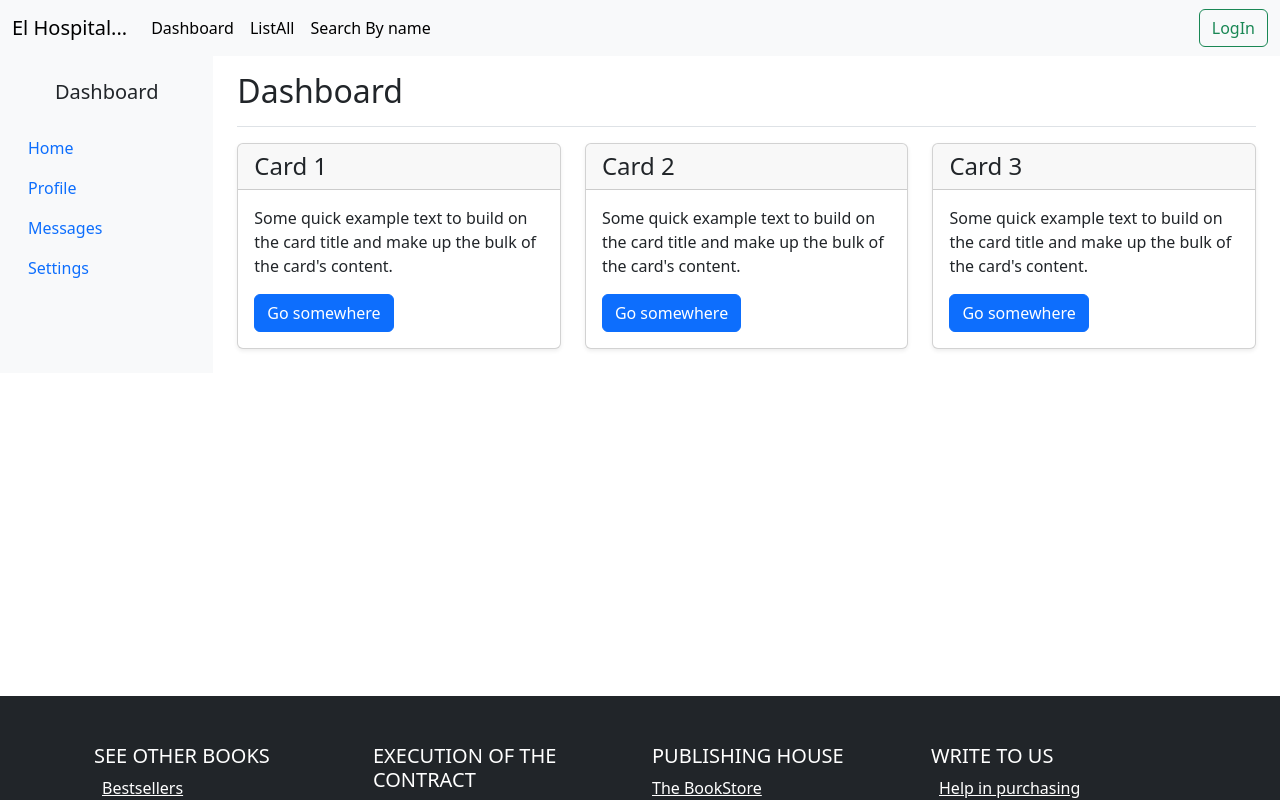
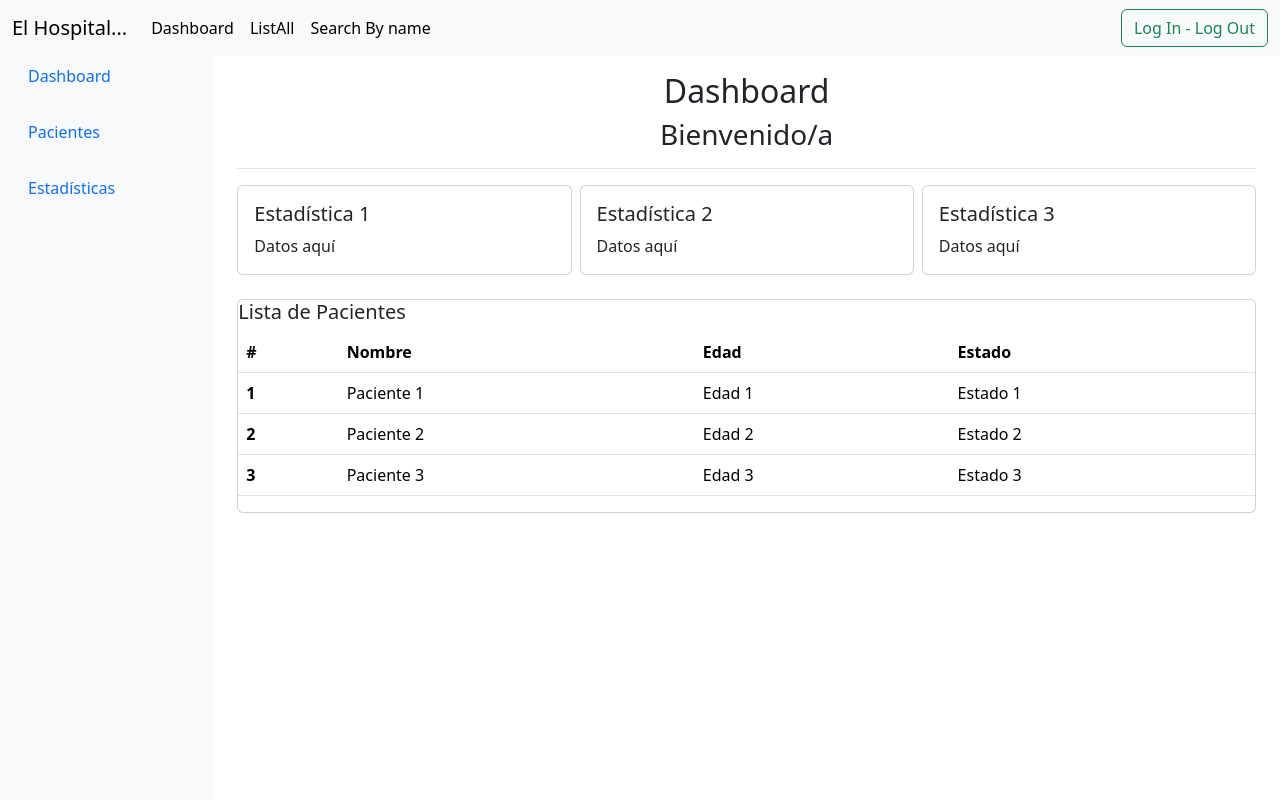
Before and after one commit to Xavier-Amatller/FrontendHospital, an Angular app: page /dashboard in a window 1280 px wide. Shown: the top 800 px of the page. Built offline with nearby package versions, Linux system fonts and the light colour scheme.

Commit message:
added login and log out functionality and cannot acces to dashboard while not loged in

```diff
--- a/src/app/app.component.ts
+++ b/src/app/app.component.ts
@@ -8,5 +8,4 @@ import { Component } from '@angular/core';
 })
 export class AppComponent {
   title = 'FrontendHospital';
-  isLogged = false;
 }
--- a/src/app/header/header.component.html
+++ b/src/app/header/header.component.html
@@ -1,4 +1,4 @@
-<header>
+<header style="height: auto;">
   <nav class="navbar navbar-expand-lg bg-body-tertiary">
     <div class="container-fluid">
       <button
@@ -25,7 +25,9 @@
             <a class="nav-link active" routerLink="nurse/search-by-name">Search By name</a>
           </li>
         </ul>
-          <button  class="btn btn-outline-success" type="button" routerLink="nurse/login">LogIn</button>
+        <div>
+          <button (click)="sesion()" id="sessionBtn" class="btn btn-outline-success" type="button" routerLink="nurse/login">Log In - Log Out</button>
+        </div>
       </div>
     </div>
   </nav>
--- a/src/app/header/header.component.ts
+++ b/src/app/header/header.component.ts
@@ -5,11 +5,15 @@ import { Component, OnInit } from '@angular/core';
   standalone: false,
 
   templateUrl: './header.component.html',
-  styleUrl: './header.component.css'
+  styleUrl: './header.component.css',
 })
-export class HeaderComponent implements OnInit{
+export class HeaderComponent implements OnInit {
+  ngOnInit(): void {
+  }
 
-  ngOnInit(): void {
-
+  sesion() {
+    if (localStorage.getItem('isLogged') == 'true') {
+      localStorage.setItem('isLogged', 'false');
+    }
   }
 }
--- a/src/app/user/dashboard/dashboard.component.html
+++ b/src/app/user/dashboard/dashboard.component.html
@@ -1,74 +1,89 @@
-<div style="height: 80vh;" class="container-fluid">
-  <div class="row">
-    <nav class="col-md-2 d-none d-md-block bg-light sidebar">
-      <div class="sidebar-sticky">
-        <h5 class="sidebar-heading text-center my-4">Dashboard</h5>
-        <ul class="nav flex-column">
+<div style="height: 95vh" class="container-fluid">
+  <div class="row h-100">
+    <!-- Sidebar -->
+    <nav class="col-md-2 d-flex flex-column bg-light">
+      <div
+        class="sidebar-sticky d-flex flex-column h-100"
+      >
+        <ul class="nav flex-column gap-3">
           <li class="nav-item">
-            <a class="nav-link active" href="#"> Home </a>
+            <a class="nav-link active"> Dashboard </a>
           </li>
           <li class="nav-item">
-            <a class="nav-link" href="#"> Profile </a>
+            <a class="nav-link"> Pacientes </a>
           </li>
           <li class="nav-item">
-            <a class="nav-link" href="#"> Messages </a>
-          </li>
-          <li class="nav-item">
-            <a class="nav-link" href="#"> Settings </a>
+            <a class="nav-link"> Estadísticas </a>
           </li>
         </ul>
       </div>
     </nav>
-
-    <main role="main" class="col-md-9 ml-sm-auto col-lg-10 px-4">
+    <main class="col-md-9 ml-sm-auto col-lg-10 px-4">
       <div
-        class="d-flex justify-content-between flex-wrap flex-md-nowrap align-items-center pt-3 pb-2 mb-3 border-bottom"
+        class="d-flex flex-column flex-md-nowrap align-items-center pt-3 pb-2 mb-3 border-bottom"
       >
         <h1 class="h2">Dashboard</h1>
+        <h3>Bienvenido/a {{nurseName}}</h3>
       </div>
-
-      <div class="row">
-        <div class="col-md-4">
-          <div class="card mb-4 shadow-sm">
-            <div class="card-header">
-              <h4 class="my-0 font-weight-normal">Card 1</h4>
-            </div>
+      <div class="d-flex gap-2">
+        <div class="w-75">
+          <div class="card">
             <div class="card-body">
-              <p class="card-text">
-                Some quick example text to build on the card title and make up
-                the bulk of the card's content.
-              </p>
-              <a href="#" class="btn btn-primary">Go somewhere</a>
+              <h5 class="card-title">Estadística 1</h5>
+              <p class="card-text">Datos aquí</p>
             </div>
           </div>
         </div>
-        <div class="col-md-4">
-          <div class="card mb-4 shadow-sm">
-            <div class="card-header">
-              <h4 class="my-0 font-weight-normal">Card 2</h4>
-            </div>
+        <div class="w-75">
+          <div class="card">
             <div class="card-body">
-              <p class="card-text">
-                Some quick example text to build on the card title and make up
-                the bulk of the card's content.
-              </p>
-              <a href="#" class="btn btn-primary">Go somewhere</a>
+              <h5 class="card-title">Estadística 2</h5>
+              <p class="card-text">Datos aquí</p>
             </div>
           </div>
         </div>
-        <div class="col-md-4">
-          <div class="card mb-4 shadow-sm">
-            <div class="card-header">
-              <h4 class="my-0 font-weight-normal">Card 3</h4>
-            </div>
+        <div class="w-75">
+          <div class="card">
             <div class="card-body">
-              <p class="card-text">
-                Some quick example text to build on the card title and make up
-                the bulk of the card's content.
-              </p>
-              <a href="#" class="btn btn-primary">Go somewhere</a>
+              <h5 class="card-title">Estadística 3</h5>
+              <p class="card-text">Datos aquí</p>
             </div>
           </div>
+        </div>
+      </div>
+      <div class="mt-4">
+        <div class="card h-auto">
+          <h5 class="card-title">Lista de Pacientes</h5>
+          <table class="table">
+            <thead>
+              <tr>
+                <th scope="col">#</th>
+                <th scope="col">Nombre</th>
+                <th scope="col">Edad</th>
+                <th scope="col">Estado</th>
+              </tr>
+            </thead>
+            <tbody>
+              <tr>
+                <th>1</th>
+                <td>Paciente 1</td>
+                <td>Edad 1</td>
+                <td>Estado 1</td>
+              </tr>
+              <tr>
+                <th>2</th>
+                <td>Paciente 2</td>
+                <td>Edad 2</td>
+                <td>Estado 2</td>
+              </tr>
+              <tr>
+                <th>3</th>
+                <td>Paciente 3</td>
+                <td>Edad 3</td>
+                <td>Estado 3</td>
+              </tr>
+            </tbody>
+          </table>
         </div>
       </div>
     </main>
--- a/src/app/user/dashboard/dashboard.component.ts
+++ b/src/app/user/dashboard/dashboard.component.ts
@@ -1,5 +1,5 @@
-import { Component } from '@angular/core';
-
+import { Component , OnInit } from '@angular/core';
+import { Router } from '@angular/router';
 @Component({
   selector: 'app-dashboard',
   standalone: false,
@@ -7,6 +7,13 @@ import { Component } from '@angular/core';
   templateUrl: './dashboard.component.html',
   styleUrl: './dashboard.component.css'
 })
-export class DashboardComponent {
+export class DashboardComponent implements OnInit {
+  nurseName = localStorage.getItem("name")
+  constructor(private router: Router) {}
+  ngOnInit(): void {
+      if(localStorage.getItem("isLogged") == "false"){
+        this.router.navigate(["nurse/login"])
+      }
+   }
 
 }
--- a/src/app/user/login-form/login-form.component.ts
+++ b/src/app/user/login-form/login-form.component.ts
@@ -1,4 +1,4 @@
-import { Component, Input, OnInit } from '@angular/core';
+import { Component,OnInit } from '@angular/core';
 import { Router } from '@angular/router';
 @Component({
   selector: 'app-login-form',
@@ -8,21 +8,26 @@ import { Router } from '@angular/router';
   styleUrl: './login-form.component.css',
 })
 export class LoginFormComponent implements OnInit {
-  isLogged: boolean = false;
   email: string = '';
   password: string = '';
 
+  constructor(private router: Router) {}
+
   ngOnInit(): void {
+      if(localStorage.getItem("isLogged") == "true"){
+        this.router.navigate(["dashboard"])
+      }
+  }
 
-  }
-  constructor(private router: Router) {}
 
   login() {
     if (this.email === 'jon@gmail.com' && this.password === '1234') {
-      this.isLogged = true;
+      localStorage.setItem("name", this.email.replace("@gmail.com",""))
+      localStorage.setItem("isLogged", "true")
       this.router.navigate(["dashboard"]);
     } else {
       alert('Credenciales incorrectas');
+      localStorage.setItem("isLogged", "false")
     }
   }
 }
```
